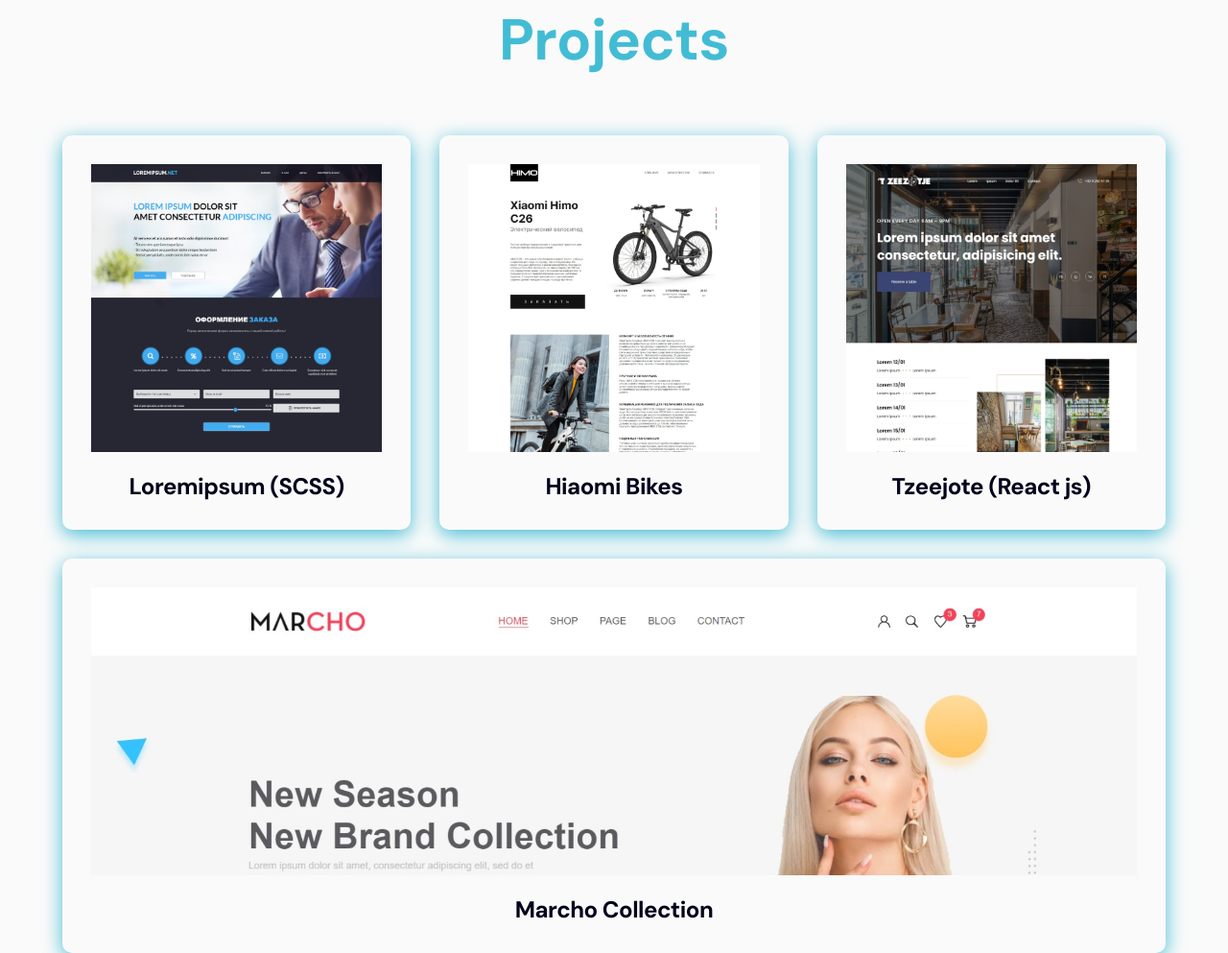
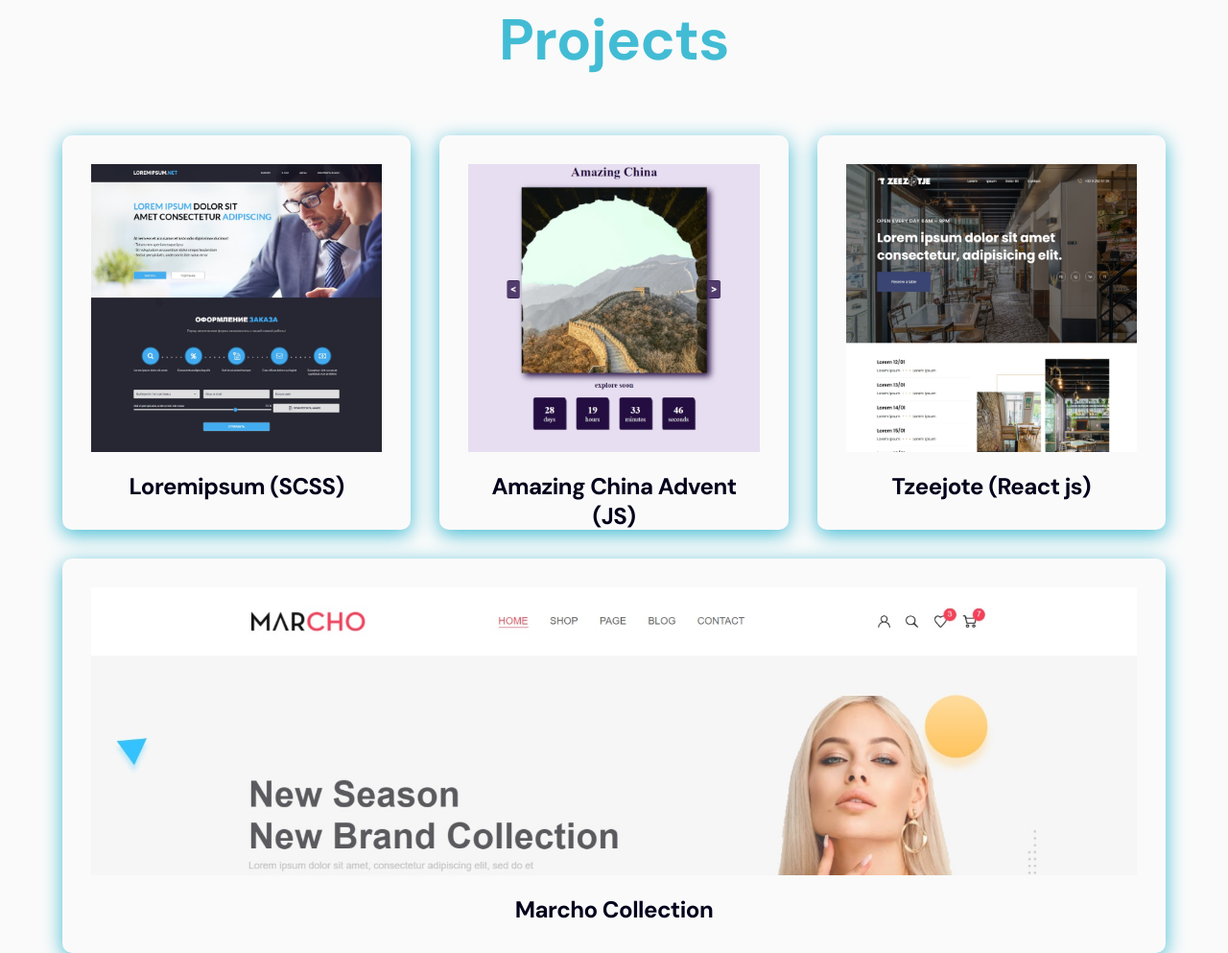
Before and after one commit to kawthar2002/Portfolio.project, a plain HTML site: page index.html in a window 1280 px wide. Shown: the part 867-1860 px from the top of the page at 96% size. Drawn offline with Linux system fonts and the light colour scheme.

Commit message:
new project

```diff
--- a/index.html
+++ b/index.html
@@ -75,12 +75,13 @@
           <li class="project">
             <div class="project__image">
               <img
-                src="./img/projects/hiamo.jpeg"
+                src="./img/projects/amazingChinaApp.jpeg"
                 alt="project"
                 class="project__img"
+                style="height: 100%"
               />
             </div>
-            <h3 class="project__title">Hiaomi Bikes</h3>
+            <h3 class="project__title">Amazing China Advent (JS)</h3>
           </li>
           <li class="project">
             <div class="project__image">
```
Also changed, not shown: img/projects/amazingChinaApp.jpeg (added).
